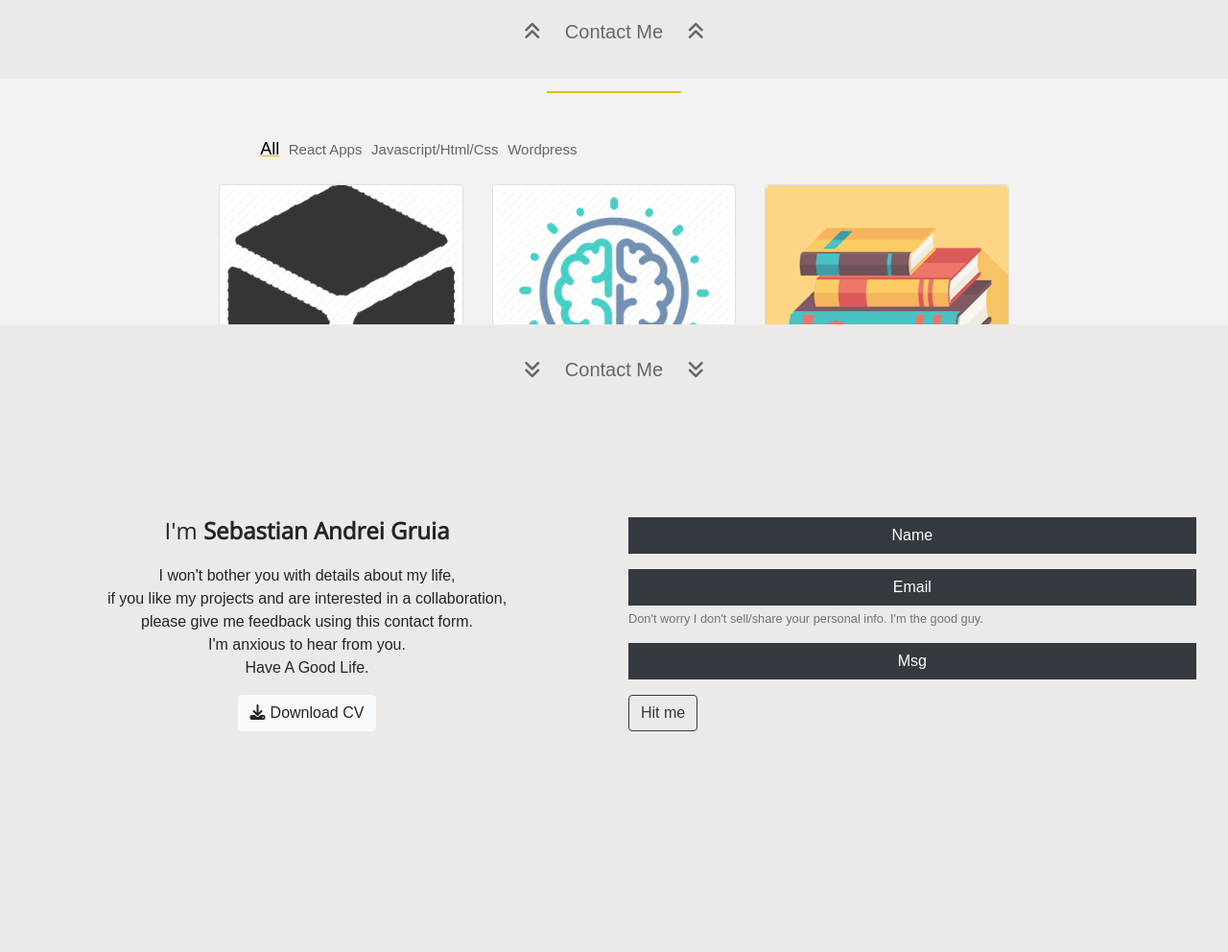
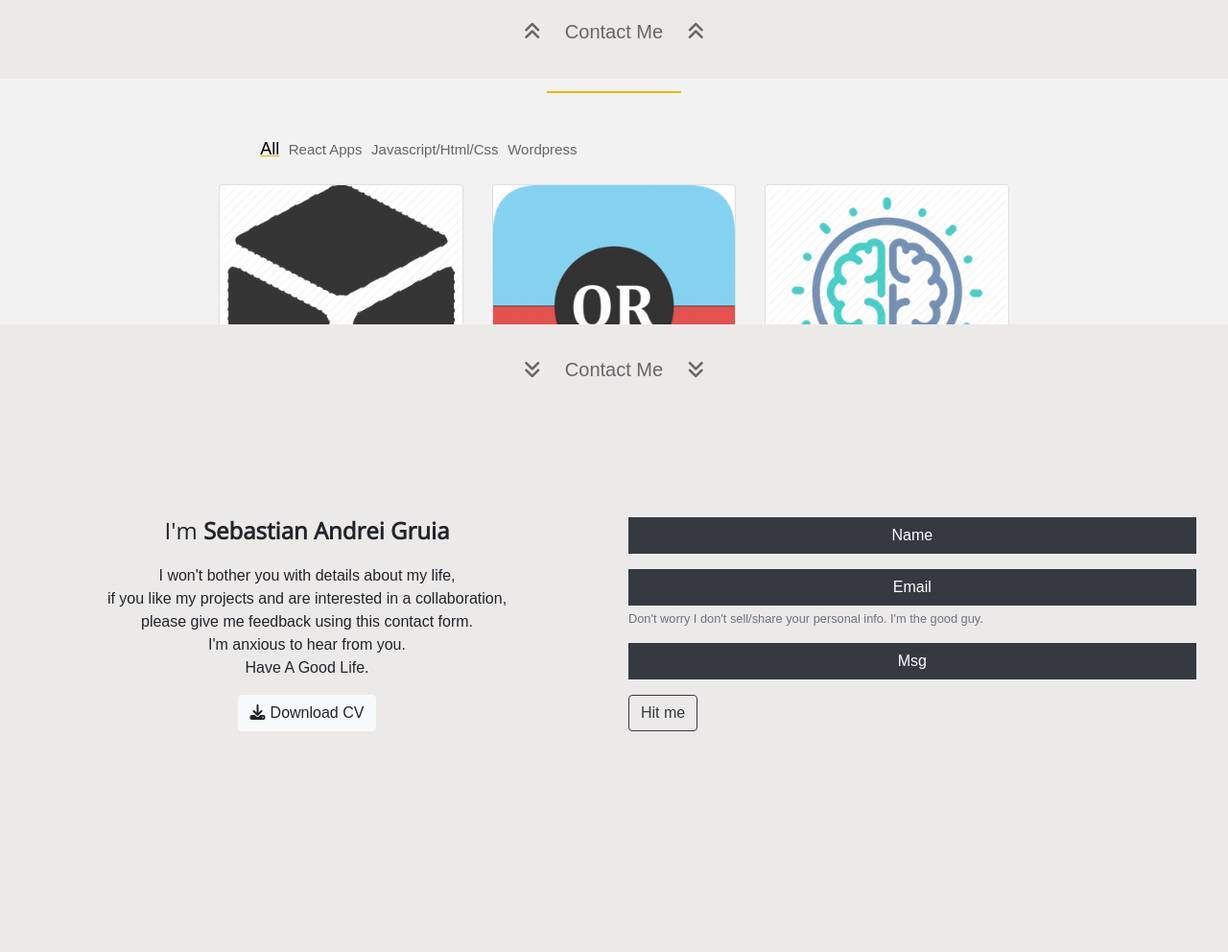
Before and after one commit to sebagruia/SebastianGruia-Project-Page, a website: page index.html in a window 1280 px wide. Shown: the part 718-1710 px from the top of the page at 96% size. Drawn offline with nearby package versions, Linux system fonts and the light colour scheme; a web font is replaced by a local one.

Commit message:
Added 'Would you Rather' project

```diff
--- a/index.html
+++ b/index.html
@@ -137,6 +137,20 @@
 							</div>
 						</div>
 					</div><!-- end of col-->
+					<div class="react card-container col-sm-6 col-lg-4 col-xl-3">
+						<div class="card subsections">
+							<img src="./img/would_you_rather312x312.png" class="card-img-top"
+								alt="a drawing representing a brain inside a light bulb">
+							<div class="card-body">
+								<h5 class="card-title">Would you rather?</h5>
+								<p class="card-text">React Game</p>
+								<a href="https://github.com/sebagruia/react-would_you_rather"
+									class="btn btn-outline-warning" role="button">Code</a>
+								<a href="https://sebagruia.github.io/react-would_you_rather/" class="btn btn-outline-warning" role="button"
+									target="_blank">Link</a>
+							</div>
+						</div>
+					</div><!-- end of col-->
 
 					<div class="react card-container col-sm-6 col-lg-4 col-xl-3">
 						<div class="card subsections">
@@ -210,8 +224,6 @@
 							</div>
 						</div>
 					</div><!-- end of col-->
-
-
 
 					<div class=" react card-container col-sm-6 col-lg-4 col-xl-3">
 						<div class="card subsections">
```
Also changed, not shown: img/would_you_rather312x312.png (added).
